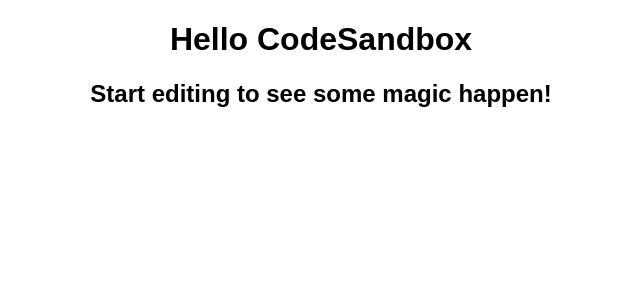
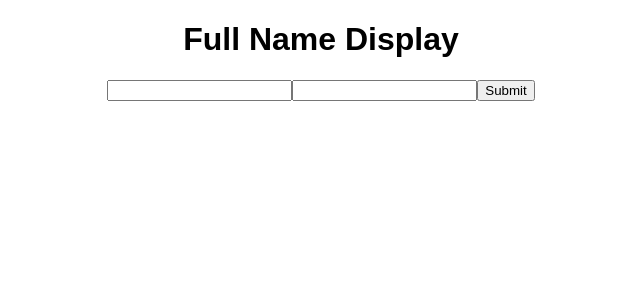
Before and after one commit to matrecode/ADisplayName, a React (Create React App) app: page / in a window 1280 px wide. Shown: the top 300 px of the page, without its empty margins (319-959 px from the left). Built offline with nearby package versions, Linux system fonts and the light colour scheme.

Commit message:
developed display name app

```diff
--- a/src/App.js
+++ b/src/App.js
@@ -1,10 +1,9 @@
 import "./styles.css";
-
+import DisplayName from "./DisplayName.jsx";
 export default function App() {
   return (
     <div className="App">
-      <h1>Hello CodeSandbox</h1>
-      <h2>Start editing to see some magic happen!</h2>
+      <DisplayName />
     </div>
   );
 }
--- /dev/null
+++ b/src/DisplayName.jsx
@@ -0,0 +1,54 @@
+import { useState } from "react";
+
+const DisplayName = () => {
+  const [firstName, setFirstName] = useState("");
+  const [lastName, setLastName] = useState("");
+  const [isSubmitted, setIsSubmitted] = useState(false);
+
+  const handleChangeFirstName = (e) => {
+    setFirstName(e.target.value);
+    // console.log(firstName);
+  };
+
+  const handleChangeLastName = (e) => {
+    setLastName(e.target.value);
+    // console.log(lastName);
+  };
+
+  const handleSubmit = (e) => {
+    e.preventDefault();
+    setIsSubmitted(true);
+  };
+
+  return (
+    <>
+      <h1>Full Name Display</h1>
+      <form onSubmit={handleSubmit}>
+        <input
+          type="text"
+          name="firstName"
+          id="firstName"
+          value={firstName}
+          onChange={handleChangeFirstName}
+          required
+        />
+        <input
+          type="text"
+          name="lastName"
+          id="lastName"
+          value={lastName}
+          onChange={handleChangeLastName}
+          required
+        />
+        <button type="submit">Submit</button>
+      </form>
+      {isSubmitted && (
+        <p>
+          Full Name : {firstName} {lastName}
+        </p>
+      )}
+    </>
+  );
+};
+
+export default DisplayName;
```
Also changed, not shown: .codesandbox/tasks.json (added), .devcontainer/devcontainer.json (added), 1 other file (tests, documents, lock files or other folders).
